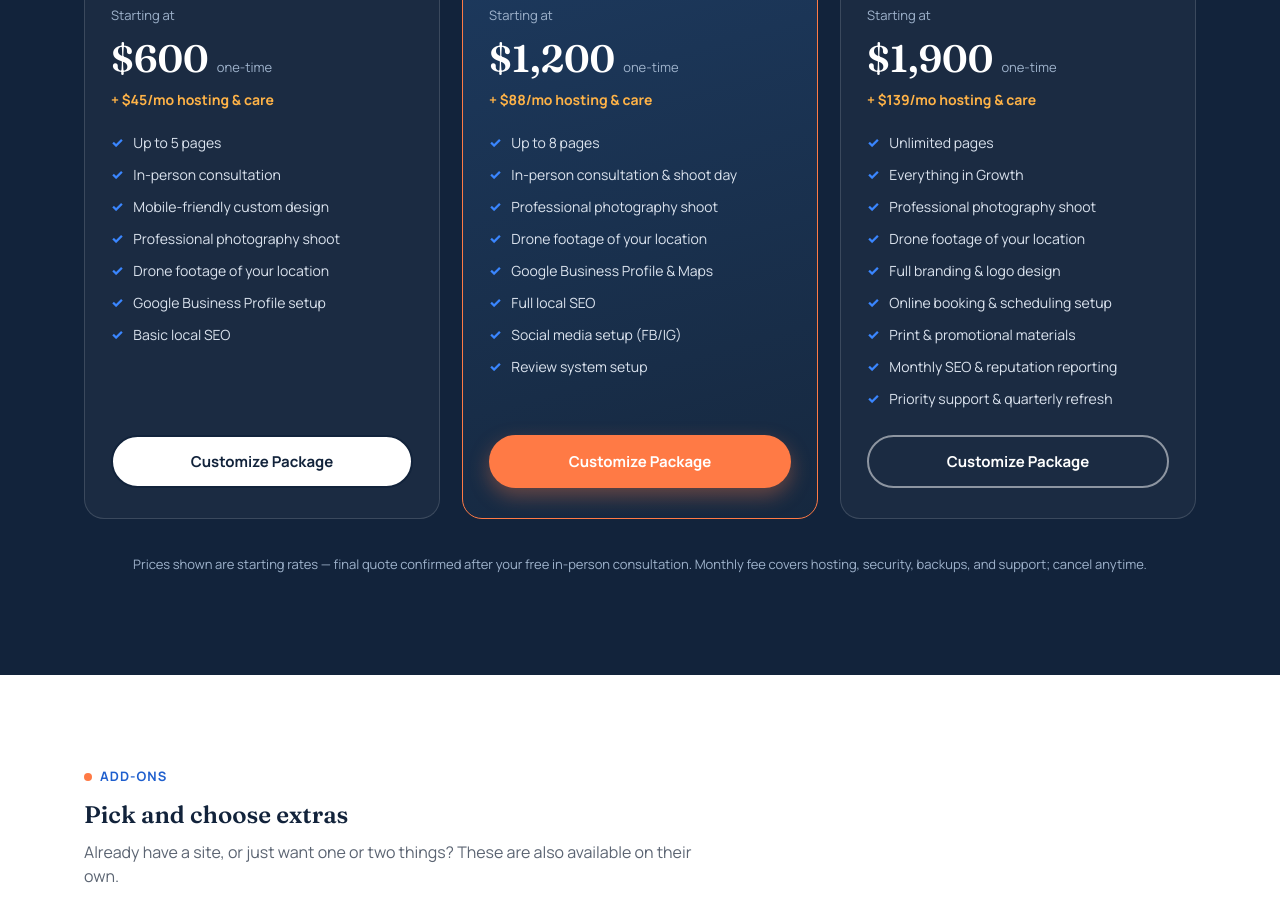
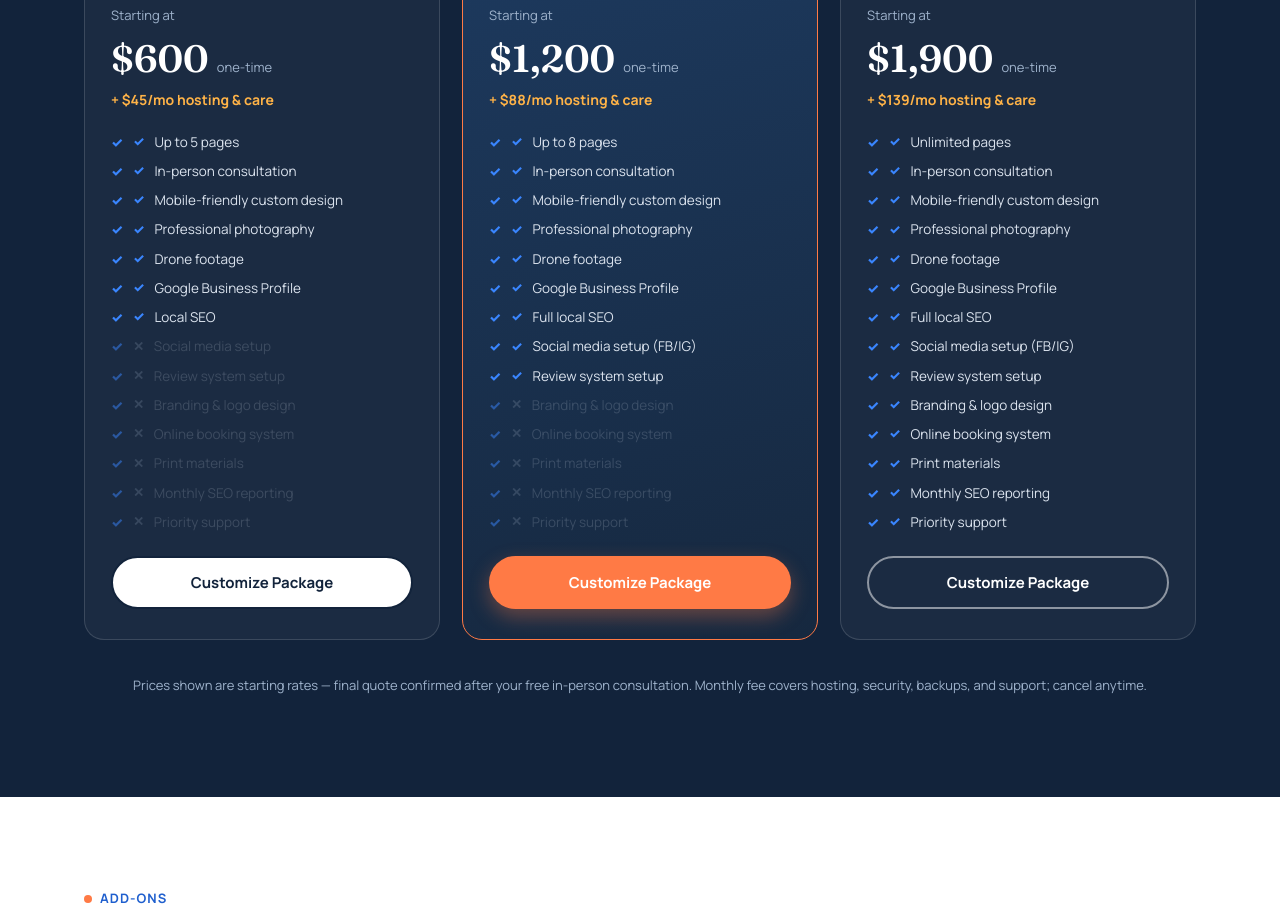
Before and after one commit to Simeon2509/denverwebcrew1, a Next.js app: page / in a window 1280 px wide. Shown: the part 5140-6064 px from the top of the page. Built offline with nearby package versions, Linux system fonts and the light colour scheme.

Commit message:
Add full feature list with checkmarks and X marks to pricing cards

```diff
--- a/app/PackageBuilder.tsx
+++ b/app/PackageBuilder.tsx
@@ -9,6 +9,8 @@ type AddOn = {
   monthly: number
 }
 
+type Feature = { label: string; yes: boolean }
+
 type Package = {
   id: string
   name: string
@@ -16,6 +18,7 @@ type Package = {
   featured?: boolean
   basePrice: number
   baseMonthly: number
+  features: Feature[]
   included: string[]
   addons: AddOn[]
 }
@@ -27,6 +30,22 @@ const PACKAGES: Package[] = [
     tag: 'For a clean, simple online presence',
     basePrice: 600,
     baseMonthly: 45,
+    features: [
+      { label: 'Up to 5 pages',                  yes: true  },
+      { label: 'In-person consultation',          yes: true  },
+      { label: 'Mobile-friendly custom design',   yes: true  },
+      { label: 'Professional photography',        yes: true  },
+      { label: 'Drone footage',                   yes: true  },
+      { label: 'Google Business Profile',         yes: true  },
+      { label: 'Local SEO',                       yes: true  },
+      { label: 'Social media setup',              yes: false },
+      { label: 'Review system setup',             yes: false },
+      { label: 'Branding & logo design',          yes: false },
+      { label: 'Online booking system',           yes: false },
+      { label: 'Print materials',                 yes: false },
+      { label: 'Monthly SEO reporting',           yes: false },
+      { label: 'Priority support',                yes: false },
+    ],
     included: [
       'Up to 5 pages',
       'In-person consultation',
@@ -53,6 +72,22 @@ const PACKAGES: Package[] = [
     featured: true,
     basePrice: 1200,
     baseMonthly: 88,
+    features: [
+      { label: 'Up to 8 pages',                  yes: true  },
+      { label: 'In-person consultation',          yes: true  },
+      { label: 'Mobile-friendly custom design',   yes: true  },
+      { label: 'Professional photography',        yes: true  },
+      { label: 'Drone footage',                   yes: true  },
+      { label: 'Google Business Profile',         yes: true  },
+      { label: 'Full local SEO',                  yes: true  },
+      { label: 'Social media setup (FB/IG)',      yes: true  },
+      { label: 'Review system setup',             yes: true  },
+      { label: 'Branding & logo design',          yes: false },
+      { label: 'Online booking system',           yes: false },
+      { label: 'Print materials',                 yes: false },
+      { label: 'Monthly SEO reporting',           yes: false },
+      { label: 'Priority support',                yes: false },
+    ],
     included: [
       'Up to 8 pages',
       'In-person consultation & shoot day',
@@ -79,6 +114,22 @@ const PACKAGES: Package[] = [
     tag: 'For multi-location or growth-focused businesses',
     basePrice: 1900,
     baseMonthly: 139,
+    features: [
+      { label: 'Unlimited pages',                yes: true },
+      { label: 'In-person consultation',         yes: true },
+      { label: 'Mobile-friendly custom design',  yes: true },
+      { label: 'Professional photography',       yes: true },
+      { label: 'Drone footage',                  yes: true },
+      { label: 'Google Business Profile',        yes: true },
+      { label: 'Full local SEO',                 yes: true },
+      { label: 'Social media setup (FB/IG)',     yes: true },
+      { label: 'Review system setup',            yes: true },
+      { label: 'Branding & logo design',         yes: true },
+      { label: 'Online booking system',          yes: true },
+      { label: 'Print materials',                yes: true },
+      { label: 'Monthly SEO reporting',          yes: true },
+      { label: 'Priority support',               yes: true },
+    ],
     included: [
       'Unlimited pages',
       'Everything in Growth',
@@ -236,8 +287,15 @@ export default function PackageBuilder() {
               <span className="price-sub">one-time</span>
             </div>
             <div className="price-monthly">+ {fmt(pkg.baseMonthly)}/mo hosting &amp; care</div>
-            <ul style={{ flex: 1 }}>
-              {pkg.included.map(item => <li key={item}>{item}</li>)}
+            <ul style={{ flex: 1, listStyle: 'none', margin: '0 0 24px', padding: 0, display: 'flex', flexDirection: 'column', gap: '9px' }}>
+              {pkg.features.map(f => (
+                <li key={f.label} style={{ display: 'flex', gap: '10px', alignItems: 'center', fontSize: '13.5px', color: f.yes ? '#dbe3ee' : 'rgba(219,227,238,.35)', opacity: f.yes ? 1 : 0.5 }}>
+                  <span style={{ fontWeight: 800, flexShrink: 0, fontSize: '13px', color: f.yes ? 'var(--sky)' : 'rgba(122,138,160,.6)' }}>
+                    {f.yes ? '✓' : '✕'}
+                  </span>
+                  {f.label}
+                </li>
+              ))}
             </ul>
             <button
               onClick={() => setOpen(pkg.id)}
```
